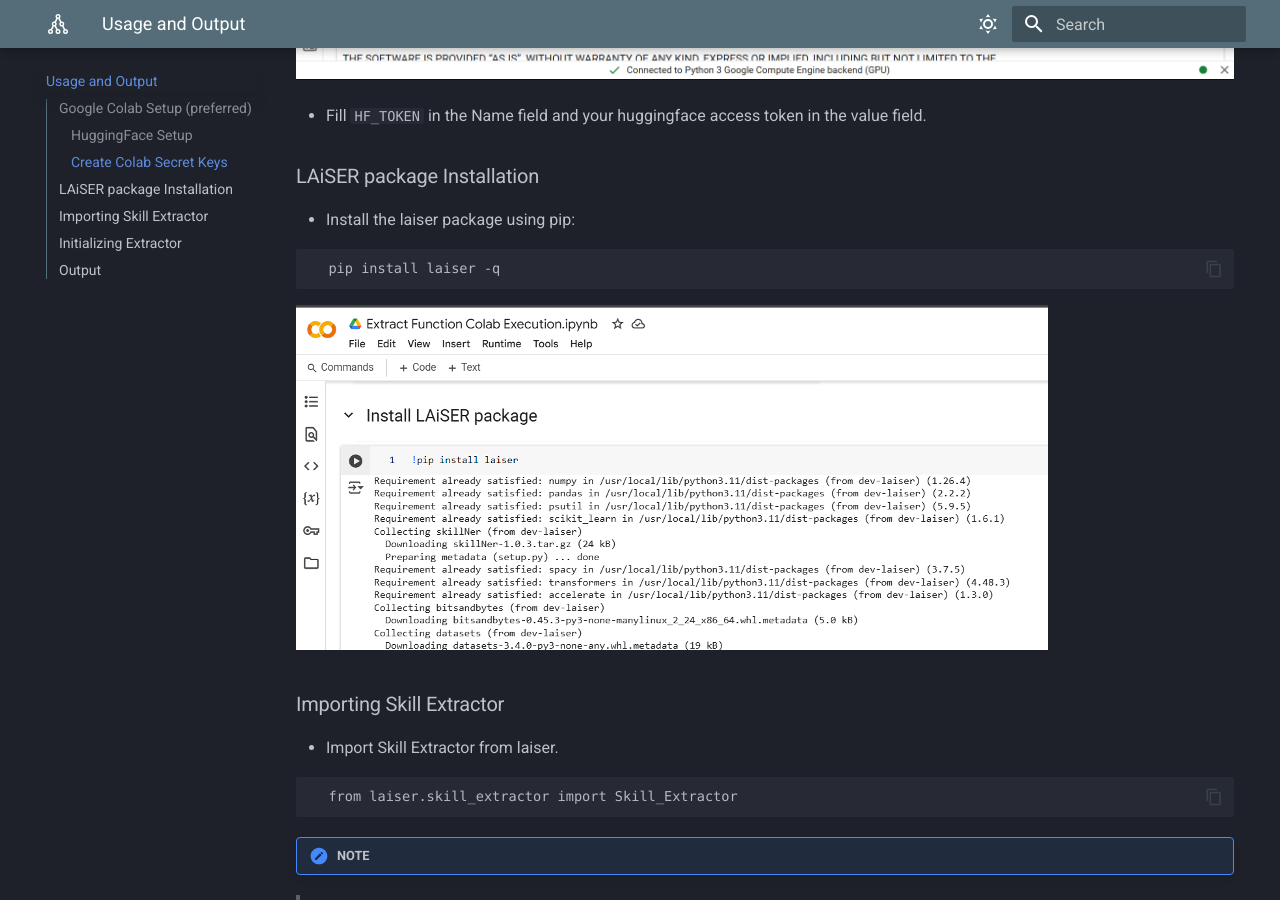
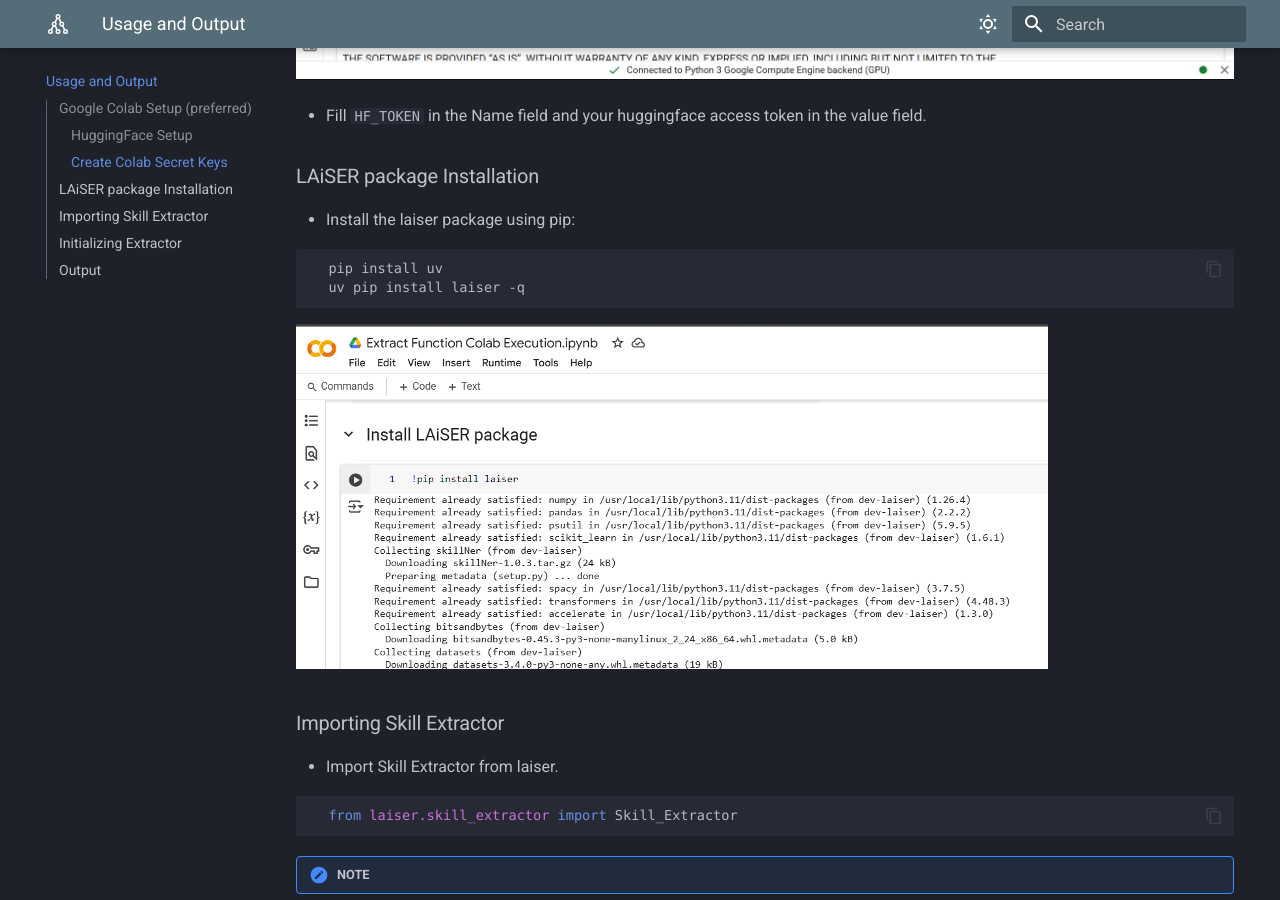
Before and after one commit to LAiSER-Software/docs, an MkDocs documentation site: the page built from docs/usage.md, in a window 1280 px wide and 900 px high, scrolled down 1631 px. Built offline with MkDocs 1.6.1 and Material for MkDocs 9.7.7, drawn with Linux system fonts in a browser that asks for light colours; some web fonts are replaced.

Commit message:
Update installation with uv

````diff
--- a/docs/usage.md
+++ b/docs/usage.md
@@ -31,7 +31,8 @@
 - Install the laiser package using pip:
 
 ```shell
-  pip install laiser -q
+  pip install uv
+  uv pip install laiser -q
 ```
 ![key-button](./assets/Installing_LAiSER_Package.png)
 
@@ -41,7 +42,7 @@
 
 - Import Skill Extractor from laiser.
 
- ```shell
+ ```python
    from laiser.skill_extractor import Skill_Extractor
  ```
 !!!note "NOTE"
@@ -49,7 +50,7 @@
 
 - Install additional libraries:
 
- ```shell
+ ```python
     import pandas as pd
     import torch
  ```
@@ -60,7 +61,7 @@
 
 - To initialize the skill extractor follow these steps:
 
- ```shell
+ ```python
   se = Skill_Extractor(AI_MODEL_ID="marcsun13/gemma-2-9b-it-GPTQ", HF_TOKEN="<YOUR_HUGGING_FACE_API_TOKEN>", use_gpu=True)
  ```
 ![key-button](./assets/Initializing_Skill_Extractor.png)
````
Also changed, not shown: docs/installation.md (+3 -2 lines).
